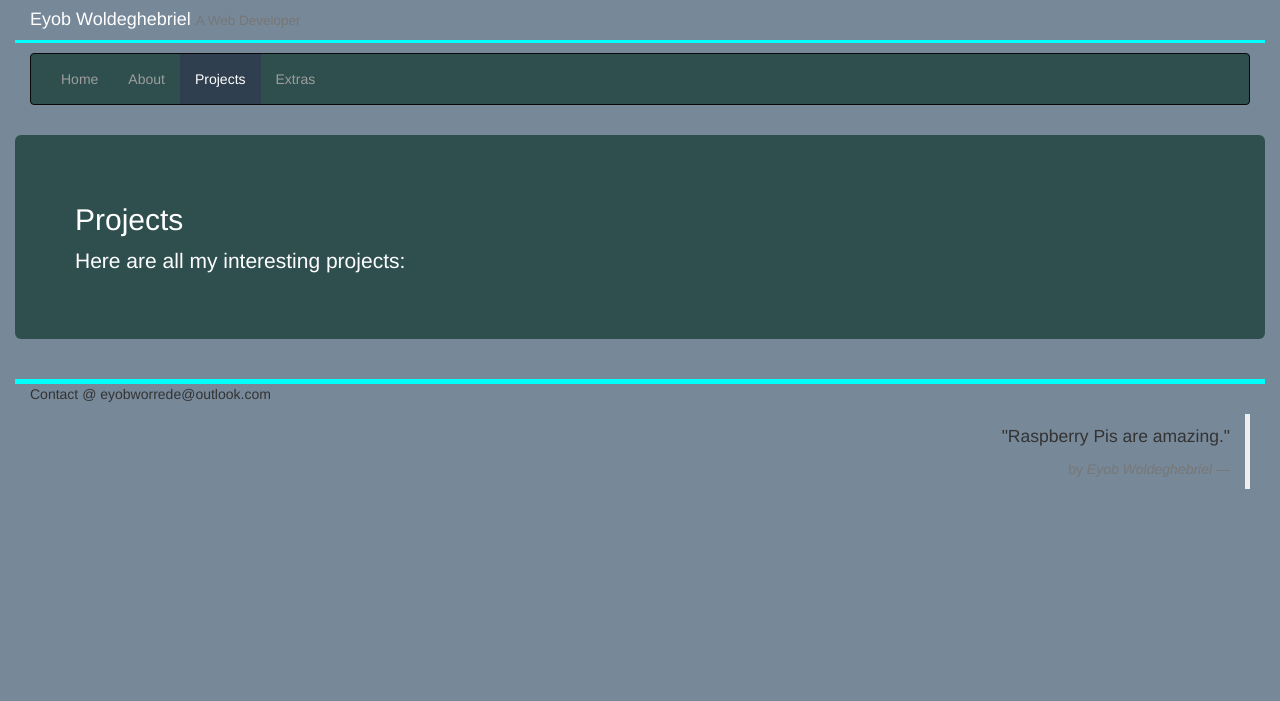
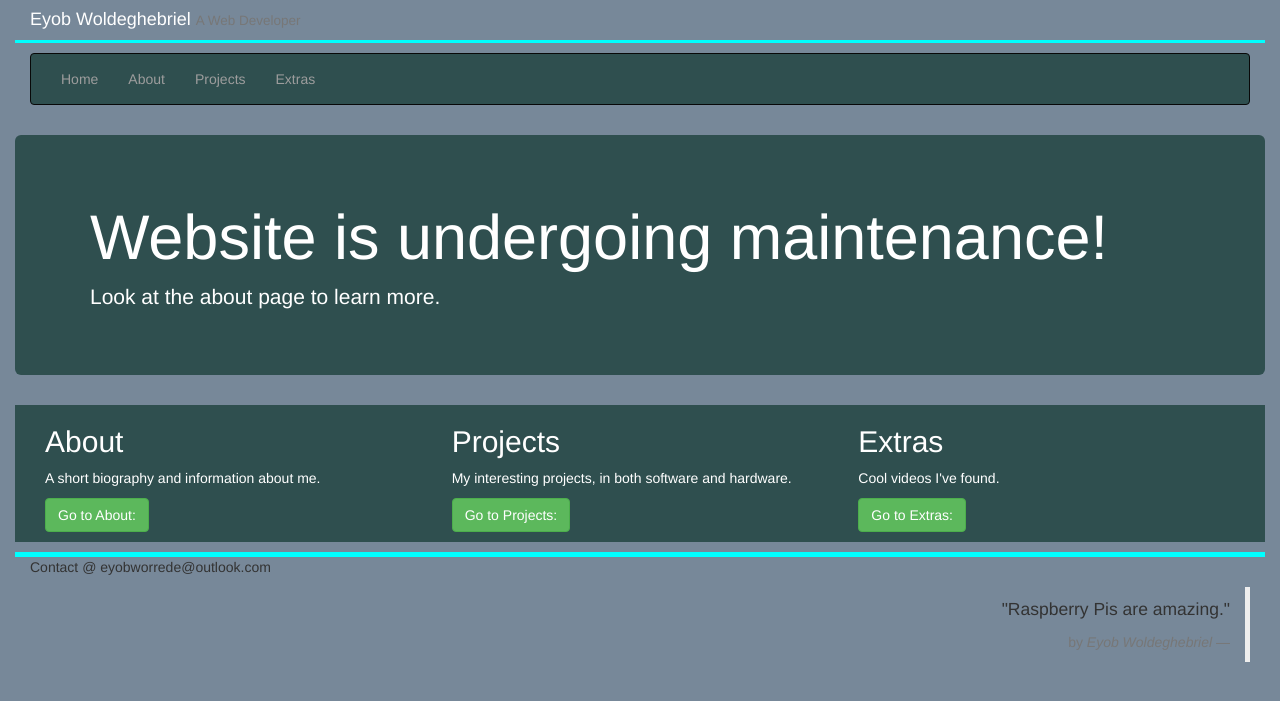
Before and after one commit to EWol234/EWol234.github.io, a Django app: page / in a window 1280 px wide. Shown: the top 701 px of the page. Run offline with Django 3.2, Linux system fonts and the light colour scheme; data that the repository does not hold is empty; some libraries are stand-ins or nearby versions.

Commit message:
Added rest of menu pages and matching view and url patterns.

```diff
--- a/website/projects/templates/projects/base.html
+++ b/website/projects/templates/projects/base.html
@@ -31,10 +31,10 @@
 						</div>
 						<div id="navbarCollapse" class="collapse navbar-collapse">
 							<ul class="nav navbar-nav">
-								<li><a href="index.html">Home</a></li>
-								<li><a href="about.html">About</a></li>
-								<li class="active"><a href="projects.html">Projects</a></li>
-								<li><a href="extras.html">Extras</a></li>
+								<li><a href="{% url "index" %}">Home</a></li>
+								<li><a href="{% url "about" %}">About</a></li>
+								<li><a href="{% url "proj_list" %}">Projects</a></li>
+								<li><a href="{% url "extras" %}">Extras</a></li>
 							</ul>
 						</div>
 					</nav>
--- /dev/null
+++ b/website/projects/templates/projects/index.html
@@ -0,0 +1,33 @@
+{% extends "projects/base.html" %}
+
+{% block content %}
+	<div class="jumbotron">
+		<div class="container-fluid">
+			<h1>Website is undergoing maintenance!</h1>
+			<p>Look at the about page to learn more.</p>
+		</div>
+	</div>
+
+	<div class="middle">
+		<div class="container-fluid">
+			<div class="col-md-4">
+				<h2>About</h2>
+				<p>A short biography and information about me.</p>
+				<a href="about.html" class="btn btn-large btn-success">Go to About:</a>
+				<p></p>
+			</div>
+			<div class="col-md-4">
+				<h2>Projects</h2>
+				<p>My interesting projects, in both software and hardware.</p>
+				<a href="projects.html" class="btn btn-large btn-success">Go to Projects:</a>
+				<p></p>
+			</div>
+			<div class="col-md-4">
+				<h2>Extras</h2>
+				<p>Cool videos I've found.</p>
+				<a href="extras.html" class="btn btn-large btn-success">Go to Extras:</a>
+				<p></p>
+			</div>
+		</div>
+	</div>
+{% endblock content %}
--- a/website/projects/templates/projects/projects.html
+++ b/website/projects/templates/projects/projects.html
@@ -9,10 +9,10 @@
 	<div class="projects">
 		<div classs="container-fluid">
 			<div class="row">
-				<div class="container-fluid">
-					<div class="row">
+				<div class="container">
+					<div class="row row-centered">
 						{% for post in posts %}
-							<div class="col-md-4">
+							<div class="col-md-4 col-centered">
 								<h3><a href="{% url "proj_display" pk=post.pk %}">{{post}}</a></h3>
 								<p><b>Published:</b> {{post.published_date}}</p>
 						  </div>
--- a/website/projects/urls.py
+++ b/website/projects/urls.py
@@ -3,5 +3,8 @@ from . import views
 
 urlpatterns = [
     url(r'^$', views.index, name="index"),
-    url(r'^post/(?P<pk>[0-9]+)/$', views.proj_display, name="proj_display"),
+    url(r'^about/$', views.about, name="about"),
+    url(r'^extras/$', views.extras, name="extras"),
+    url(r'^projects/$', views.proj_list, name="proj_list"),
+    url(r'^projects/(?P<pk>[0-9]+)/$', views.proj_display, name="proj_display"),
 ]
--- a/website/projects/views.py
+++ b/website/projects/views.py
@@ -6,8 +6,18 @@ from django.utils import timezone
 
 def index(request):
     posts = Post.objects.filter(published_date__lte=timezone.now()).order_by('published_date')
-    return render(request, 'projects/projects.html', {'posts': posts})
+    return render(request, 'projects/index.html', {'posts': posts})
 
 def proj_display(request, pk):
     post = get_object_or_404(Post, pk=pk)
     return render(request, 'projects/proj_display.html', {'post': post})
+
+def proj_list(request):
+    posts = Post.objects.filter(published_date__lte=timezone.now()).order_by('published_date')
+    return render(request, 'projects/projects.html', {'posts': posts})
+
+def about(request):
+    return render(request, 'projects/about.html', {})
+
+def extras(request):
+    return render(request, 'projects/extras.html', {})
```
Also changed, not shown: website/projects/templates/projects/about.html (added, +23 -0 lines), website/projects/templates/projects/extras.html (added, +28 -0 lines).
